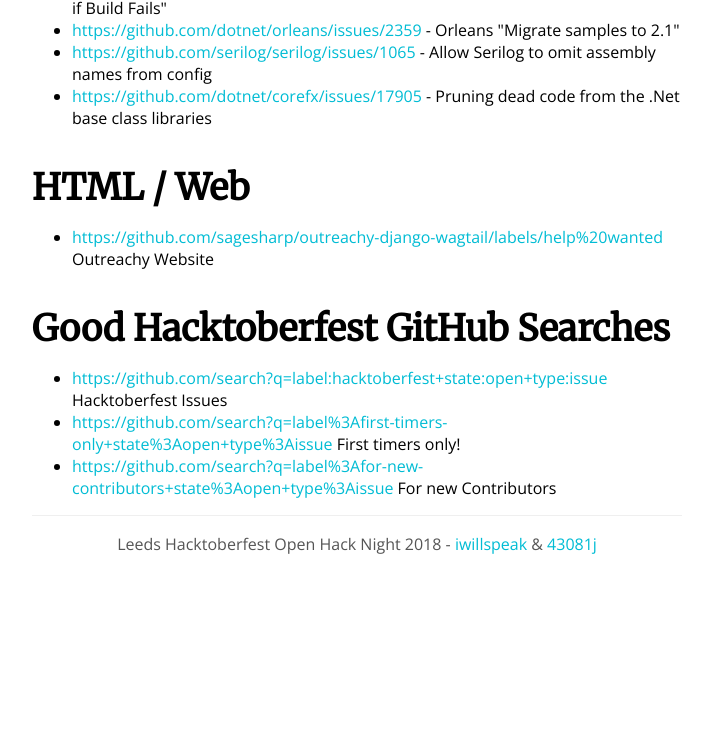
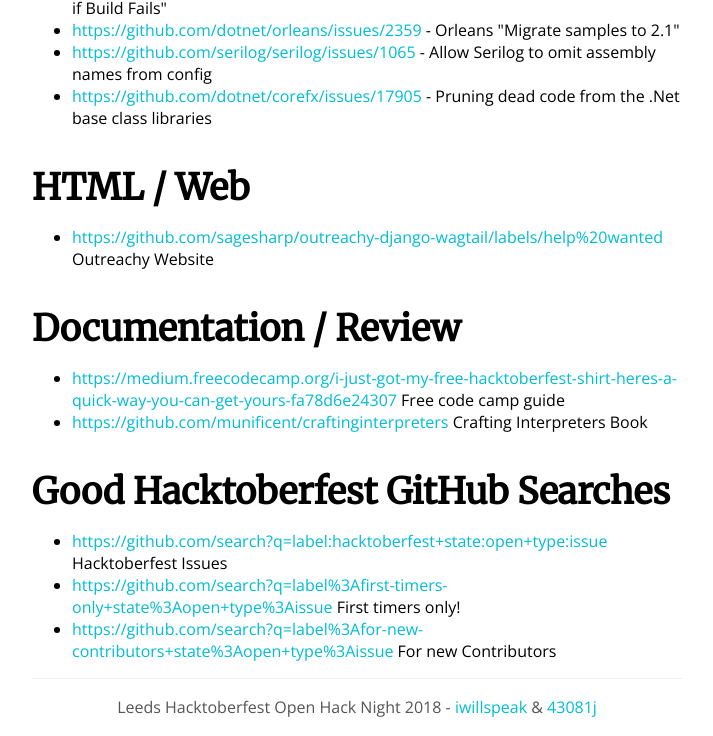
Before and after one commit to crispthinking/hacktoberfest-2018, a plain HTML site: page GOOD_ISSUES/index.html in a window 1280 px wide. Shown: the part 596-1332 px from the top of the page, without its empty margins (283-996 px from the left). Before the commit the page ends 1169 px from the top, so only its background shows below. Drawn offline with nearby package versions, Linux system fonts and the light colour scheme.

Commit message:
Update GitHub Pages

```diff
--- a/GOOD_ISSUES/index.html
+++ b/GOOD_ISSUES/index.html
@@ -25,6 +25,10 @@
 <h2 id="HTML---Web"><a href="#HTML---Web">HTML / Web</a></h2><ul>
 <li><a href="https://github.com/sagesharp/outreachy-django-wagtail/labels/help%20wanted">https://github.com/sagesharp/outreachy-django-wagtail/labels/help%20wanted</a> Outreachy Website</li>
 </ul>
+<h2 id="Documentation---Review"><a href="#Documentation---Review">Documentation / Review</a></h2><ul>
+<li><a href="https://medium.freecodecamp.org/i-just-got-my-free-hacktoberfest-shirt-heres-a-quick-way-you-can-get-yours-fa78d6e24307">https://medium.freecodecamp.org/i-just-got-my-free-hacktoberfest-shirt-heres-a-quick-way-you-can-get-yours-fa78d6e24307</a> Free code camp guide</li>
+<li><a href="https://github.com/munificent/craftinginterpreters">https://github.com/munificent/craftinginterpreters</a> Crafting Interpreters Book</li>
+</ul>
 <h2 id="Good-Hacktoberfest-GitHub-Searches"><a href="#Good-Hacktoberfest-GitHub-Searches">Good Hacktoberfest GitHub Searches</a></h2><ul>
 <li><a href="https://github.com/search?q=label:hacktoberfest+state:open+type:issue">https://github.com/search?q=label:hacktoberfest+state:open+type:issue</a> Hacktoberfest Issues</li>
 <li><a href="https://github.com/search?q=label%3Afirst-timers-only+state%3Aopen+type%3Aissue">https://github.com/search?q=label%3Afirst-timers-only+state%3Aopen+type%3Aissue</a> First timers only!</li>
```
Also changed, not shown: 03_your_first_pr/index.html (+1 -1 lines).
